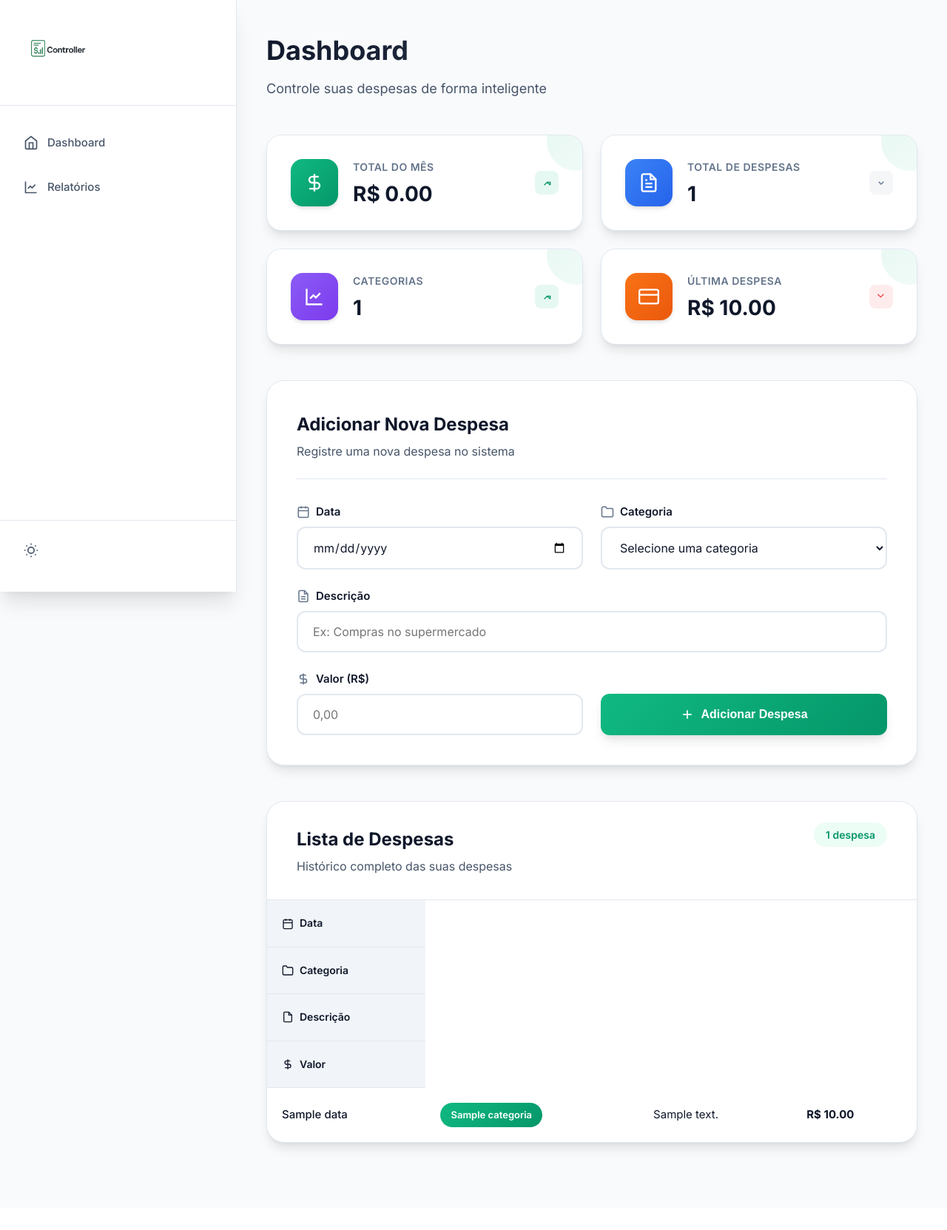
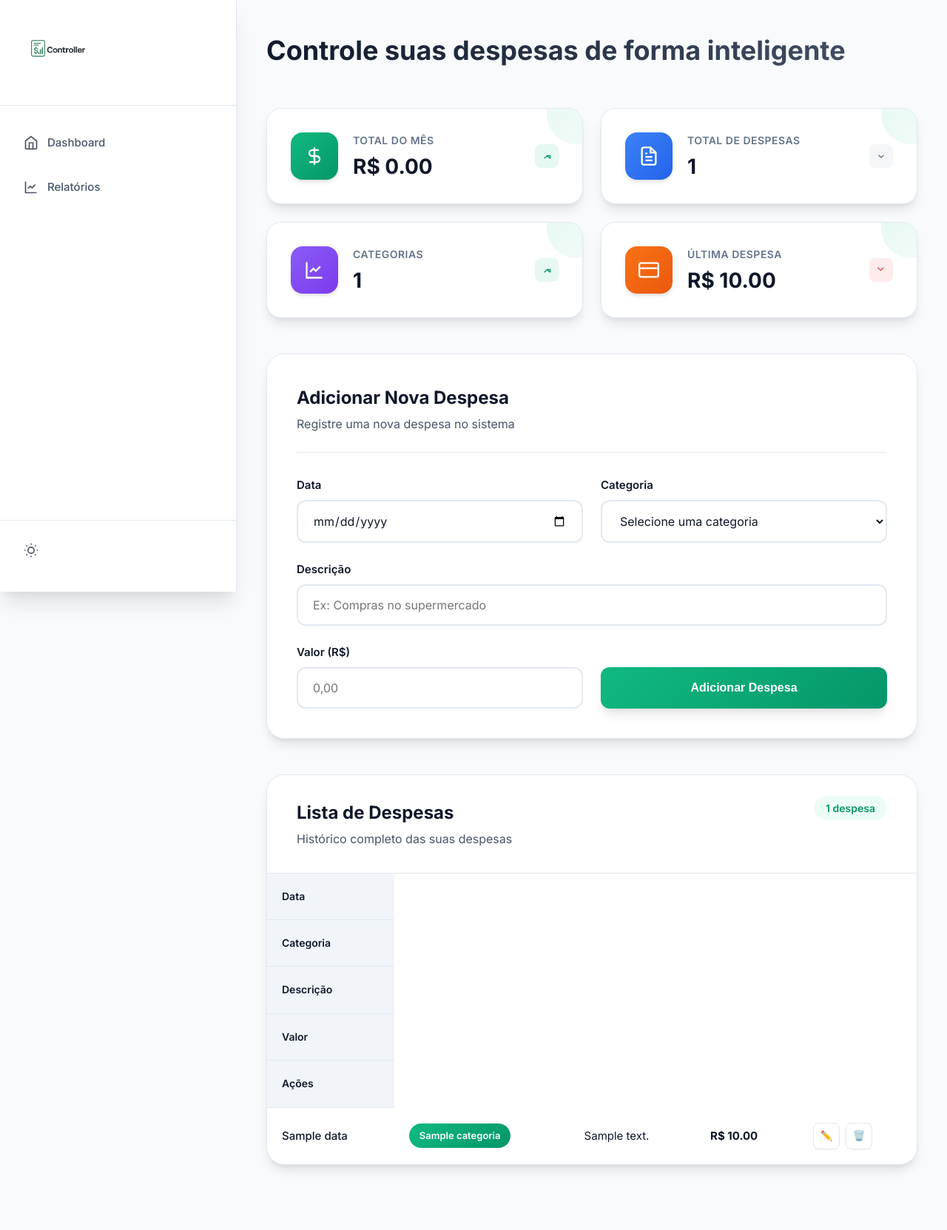
Before and after one commit to Rafarilow/controller, a Flask app: template templates/index.html in a window 1280 px wide. Shown: the whole page at 74% size. Before the commit the page ends 1558 px from the top, so only its background shows below. Run offline with Flask 3, Linux system fonts and the light colour scheme; the template is opened without the code that fills it: most values are stand-ins (such as "Sample title", 1, 10 or a date in 2020).

Commit message:
Inclui o editar e deletar despesas

```diff
--- a/app.py
+++ b/app.py
@@ -17,7 +17,7 @@
     if not os.path.exists(ARQUIVO_CSV):
         with open(ARQUIVO_CSV, "w", newline="", encoding="utf-8") as f:
             w = csv.writer(f)
-            w.writerow(["data", "categoria", "descricao", "valor"])
+            w.writerow(["id", "data", "categoria", "descricao", "valor"])
 
 
 def ler_despesas():
@@ -33,10 +33,33 @@
 
 
 def salvar_despesa(data, categoria, descricao, valor):
-    garantir_arquivo_csv()
+    despesas = ler_despesas()
+    novo_id = max([int(d["id"]) for d in despesas], default=0) + 1
     with open(ARQUIVO_CSV, "a", newline="", encoding="utf-8") as f:
         w = csv.writer(f)
-        w.writerow([data, categoria, descricao, valor])
+        w.writerow([novo_id, data, categoria, descricao, valor])
+
+
+def atualizar_despesa(id, data, categoria, descricao, valor):
+    despesas = ler_despesas()
+    for d in despesas:
+        if d["id"] == str(id):
+            d["data"] = data
+            d["categoria"] = categoria
+            d["descricao"] = descricao
+            d["valor"] = float(valor)
+    with open(ARQUIVO_CSV, "w", newline="", encoding="utf-8") as f:
+        w = csv.DictWriter(f, fieldnames=["id", "data", "categoria", "descricao", "valor"])
+        w.writeheader()
+        w.writerows(despesas)
+
+
+def deletar_despesa(id):
+    despesas = [d for d in ler_despesas() if d["id"] != str(id)]
+    with open(ARQUIVO_CSV, "w", newline="", encoding="utf-8") as f:
+        w = csv.DictWriter(f, fieldnames=["id", "data", "categoria", "descricao", "valor"])
+        w.writeheader()
+        w.writerows(despesas)
 
 
 def gerar_graficos():
@@ -91,6 +114,28 @@
     return redirect(url_for("index"))
 
 
+@app.route("/editar/<id>", methods=["GET", "POST"])
+def editar(id):
+    despesas = ler_despesas()
+    despesa = next((d for d in despesas if d["id"] == id), None)
+
+    if request.method == "POST":
+        data = request.form.get("data")
+        categoria = request.form.get("categoria")
+        descricao = request.form.get("descricao")
+        valor = request.form.get("valor")
+        atualizar_despesa(id, data, categoria, descricao, valor)
+        return redirect(url_for("index"))
+
+    return render_template("editar.html", despesa=despesa, categorias=CATEGORIAS)
+
+
+@app.route("/deletar/<id>", methods=["POST"])
+def deletar(id):
+    deletar_despesa(id)
+    return redirect(url_for("index"))
+
+
 @app.route("/relatorio")
 def relatorio():
     gerar_graficos()
--- a/despesas.csv
+++ b/despesas.csv
@@ -1 +1 @@
-data,categoria,descricao,valor
+id,data,categoria,descricao,valor
--- a/static/style.css
+++ b/static/style.css
@@ -1178,4 +1178,67 @@
         color: black !important;
         box-shadow: none !important;
     }
+}/* ====== Action Buttons (Editar/Excluir) ====== */
+.action-buttons {
+    display: flex;
+    gap: 8px;
 }
+
+.action-btn {
+    width: 36px;
+    height: 36px;
+    border-radius: 8px;
+    display: flex;
+    align-items: center;
+    justify-content: center;
+    border: 1px solid var(--border-primary);
+    background: var(--bg-primary);
+    color: var(--text-secondary);
+    cursor: pointer;
+    transition: all var(--transition-fast);
+    box-shadow: var(--shadow-sm);
+}
+
+.action-btn:hover {
+    transform: translateY(-2px);
+    box-shadow: var(--shadow-md);
+}
+
+.btn-edit {
+    color: var(--blue-500);
+}
+
+.btn-edit:hover {
+    background: var(--blue-50);
+    border-color: var(--blue-500);
+}
+
+.btn-delete {
+    color: var(--red-500);
+}
+
+.btn-delete:hover {
+    background: var(--red-50);
+    border-color: var(--red-500);
+}
+
+/* ====== Modal ====== */
+.modal {
+    display: none;
+    position: fixed;
+    top: 0; left: 0;
+    width: 100%; height: 100%;
+    background: rgba(0,0,0,0.5);
+    justify-content: center;
+    align-items: center;
+    z-index: 1000;
+}
+
+.modal-content {
+    background: var(--bg-primary);
+    padding: 24px;
+    border-radius: var(--radius-lg);
+    box-shadow: var(--shadow-lg);
+    width: 400px;
+    max-width: 90%;
+}
--- a/templates/index.html
+++ b/templates/index.html
@@ -1,10 +1,9 @@
 {% extends "base.html" %}
 {% block content %}
 <div class="page-header">
-    <h1>Dashboard</h1>
-    <p>Controle suas despesas de forma inteligente</p>
+    <h1>Controle suas despesas de forma inteligente</h1>
+    <p></p>
 </div>
-
 
 <div class="stats-grid">
     <div class="stat-card primary">
@@ -88,7 +87,6 @@
     </div>
 </div>
 
-
 <div class="form-section">
     <div class="section-header">
         <div class="section-title">
@@ -100,25 +98,12 @@
     <form action="{{ url_for('adicionar') }}" method="post" class="expense-form">
         <div class="form-row">
             <div class="form-group">
-                <label for="data">
-                    <svg width="18" height="18" viewBox="0 0 24 24" fill="none" stroke="currentColor" stroke-width="2">
-                        <rect x="3" y="4" width="18" height="18" rx="2" ry="2"/>
-                        <line x1="16" y1="2" x2="16" y2="6"/>
-                        <line x1="8" y1="2" x2="8" y2="6"/>
-                        <line x1="3" y1="10" x2="21" y2="10"/>
-                    </svg>
-                    Data
-                </label>
+                <label for="data">Data</label>
                 <input type="date" id="data" name="data" required>
             </div>
 
             <div class="form-group">
-                <label for="categoria">
-                    <svg width="18" height="18" viewBox="0 0 24 24" fill="none" stroke="currentColor" stroke-width="2">
-                        <path d="M22 19a2 2 0 0 1-2 2H4a2 2 0 0 1-2-2V5a2 2 0 0 1 2-2h5l2 3h9a2 2 0 0 1 2 2z"/>
-                    </svg>
-                    Categoria
-                </label>
+                <label for="categoria">Categoria</label>
                 <select id="categoria" name="categoria" required>
                     <option value="">Selecione uma categoria</option>
                     {% for cat in categorias %}
@@ -130,43 +115,23 @@
 
         <div class="form-row">
             <div class="form-group full-width">
-                <label for="descricao">
-                    <svg width="18" height="18" viewBox="0 0 24 24" fill="none" stroke="currentColor" stroke-width="2">
-                        <path d="M14 2H6a2 2 0 0 0-2 2v16a2 2 0 0 0 2 2h12a2 2 0 0 0 2-2V8z"/>
-                        <polyline points="14,2 14,8 20,8"/>
-                        <line x1="16" y1="13" x2="8" y2="13"/>
-                        <line x1="16" y1="17" x2="8" y2="17"/>
-                    </svg>
-                    Descrição
-                </label>
+                <label for="descricao">Descrição</label>
                 <input type="text" id="descricao" name="descricao" placeholder="Ex: Compras no supermercado" required>
             </div>
         </div>
 
         <div class="form-row">
             <div class="form-group">
-                <label for="valor">
-                    <svg width="18" height="18" viewBox="0 0 24 24" fill="none" stroke="currentColor" stroke-width="2">
-                        <path d="M12 2v20M17 5H9.5a3.5 3.5 0 0 0 0 7h5a3.5 3.5 0 0 1 0 7H6"/>
-                    </svg>
-                    Valor (R$)
-                </label>
+                <label for="valor">Valor (R$)</label>
                 <input type="number" id="valor" name="valor" step="0.01" min="0" placeholder="0,00" required>
             </div>
 
             <div class="form-group">
-                <button type="submit" class="btn-primary">
-                    <svg width="20" height="20" viewBox="0 0 24 24" fill="none" stroke="currentColor" stroke-width="2">
-                        <line x1="12" y1="5" x2="12" y2="19"/>
-                        <line x1="5" y1="12" x2="19" y2="12"/>
-                    </svg>
-                    Adicionar Despesa
-                </button>
+                <button type="submit" class="btn-primary">Adicionar Despesa</button>
             </div>
         </div>
     </form>
 </div>
-
 
 <div class="table-section">
     <div class="section-header">
@@ -184,45 +149,34 @@
         <table class="expense-table">
             <thead>
                 <tr>
-                    <th>
-                        <svg width="16" height="16" viewBox="0 0 24 24" fill="none" stroke="currentColor" stroke-width="2">
-                            <rect x="3" y="4" width="18" height="18" rx="2" ry="2"/>
-                            <line x1="16" y1="2" x2="16" y2="6"/>
-                            <line x1="8" y1="2" x2="8" y2="6"/>
-                            <line x1="3" y1="10" x2="21" y2="10"/>
-                        </svg>
-                        Data
-                    </th>
-                    <th>
-                        <svg width="16" height="16" viewBox="0 0 24 24" fill="none" stroke="currentColor" stroke-width="2">
-                            <path d="M22 19a2 2 0 0 1-2 2H4a2 2 0 0 1-2-2V5a2 2 0 0 1 2-2h5l2 3h9a2 2 0 0 1 2 2z"/>
-                        </svg>
-                        Categoria
-                    </th>
-                    <th>
-                        <svg width="16" height="16" viewBox="0 0 24 24" fill="none" stroke="currentColor" stroke-width="2">
-                            <path d="M14 2H6a2 2 0 0 0-2 2v16a2 2 0 0 0 2 2h12a2 2 0 0 0 2-2V8z"/>
-                            <polyline points="14,2 14,8 20,8"/>
-                        </svg>
-                        Descrição
-                    </th>
-                    <th>
-                        <svg width="16" height="16" viewBox="0 0 24 24" fill="none" stroke="currentColor" stroke-width="2">
-                            <path d="M12 2v20M17 5H9.5a3.5 3.5 0 0 0 0 7h5a3.5 3.5 0 0 1 0 7H6"/>
-                        </svg>
-                        Valor
-                    </th>
+                    <th>Data</th>
+                    <th>Categoria</th>
+                    <th>Descrição</th>
+                    <th>Valor</th>
+                    <th>Ações</th>
                 </tr>
             </thead>
             <tbody>
                 {% for d in despesas %}
                 <tr>
                     <td class="date-cell">{{ d['data'] }}</td>
-                    <td>
-                        <span class="category-badge">{{ d['categoria'] }}</span>
-                    </td>
+                    <td><span class="category-badge">{{ d['categoria'] }}</span></td>
                     <td class="description-cell">{{ d['descricao'] }}</td>
                     <td class="value-cell">R$ {{ "%.2f"|format(d['valor']) }}</td>
+                    <td>
+                        <div class="action-buttons">
+                            <!-- Botão Editar -->
+                            <button type="button"
+                                    class="action-btn btn-edit"
+                                    onclick="openEditModal({{ d['id'] }}, '{{ d['data'] }}', '{{ d['categoria'] }}', '{{ d['descricao'] }}', {{ d['valor'] }})">
+                                ✏️
+                            </button>
+                            <!-- Botão Deletar -->
+                            <form action="{{ url_for('deletar', id=d['id']) }}" method="post" style="display:inline;">
+                                <button type="submit" class="action-btn btn-delete">🗑️</button>
+                            </form>
+                        </div>
+                    </td>
                 </tr>
                 {% endfor %}
             </tbody>
@@ -230,18 +184,72 @@
     </div>
     {% else %}
     <div class="empty-state">
-        <div class="empty-icon">
-            <svg width="64" height="64" viewBox="0 0 24 24" fill="none" stroke="currentColor" stroke-width="1.5">
-                <path d="M14 2H6a2 2 0 0 0-2 2v16a2 2 0 0 0 2 2h12a2 2 0 0 0 2-2V8z"/>
-                <polyline points="14,2 14,8 20,8"/>
-                <line x1="16" y1="13" x2="8" y2="13"/>
-                <line x1="16" y1="17" x2="8" y2="17"/>
-                <polyline points="10,9 9,9 8,9"/>
-            </svg>
-        </div>
+        <div class="empty-icon">📄</div>
         <h3>Nenhuma despesa cadastrada</h3>
         <p>Adicione sua primeira despesa usando o formulário acima para começar a controlar seus gastos.</p>
     </div>
     {% endif %}
 </div>
+
+<!-- Modal de edição -->
+<div id="editModal" class="modal">
+  <div class="modal-content">
+    <h2>Editar Despesa</h2>
+    <form id="editForm" method="post">
+      <div class="form-group">
+        <label for="editData">Data</label>
+        <input type="date" id="editData" name="data" required>
+      </div>
+
+      <div class="form-group">
+        <label for="editCategoria">Categoria</label>
+        <select id="editCategoria" name="categoria" required>
+          {% for cat in categorias %}
+            <option value="{{ cat }}">{{ cat }}</option>
+          {% endfor %}
+        </select>
+      </div>
+
+      <div class="form-group">
+        <label for="editDescricao">Descrição</label>
+        <input type="text" id="editDescricao" name="descricao" required>
+      </div>
+
+      <div class="form-group">
+        <label for="editValor">Valor (R$)</label>
+        <input type="number" id="editValor" name="valor" step="0.01" min="0" required>
+      </div>
+
+      <div class="form-row">
+        <button type="submit" class="btn-primary">Salvar Alterações</button>
+        <button type="button" class="btn-delete" onclick="closeEditModal()">Cancelar</button>
+      </div>
+    </form>
+  </div>
+</div>
+
+<script>
+function openEditModal(id, data, categoria, descricao, valor) {
+    const modal = document.getElementById('editModal');
+    modal.style.display = 'flex';
+
+    document.getElementById('editData').value = data;
+    document.getElementById('editCategoria').value = categoria;
+    document.getElementById('editDescricao').value = descricao;
+    document.getElementById('editValor').value = valor;
+
+    document.getElementById('editForm').action = `/editar/${id}`;
+}
+
+function closeEditModal() {
+    document.getElementById('editModal').style.display = 'none';
+}
+
+window.onclick = function(event) {
+    const modal = document.getElementById('editModal');
+    if (event.target === modal) {
+        modal.style.display = "none";
+    }
+}
+</script>
 {% endblock %}
```
Also changed, not shown: static/gastos_por_categoria.png (added), static/participacao_porcentual.png (added).
